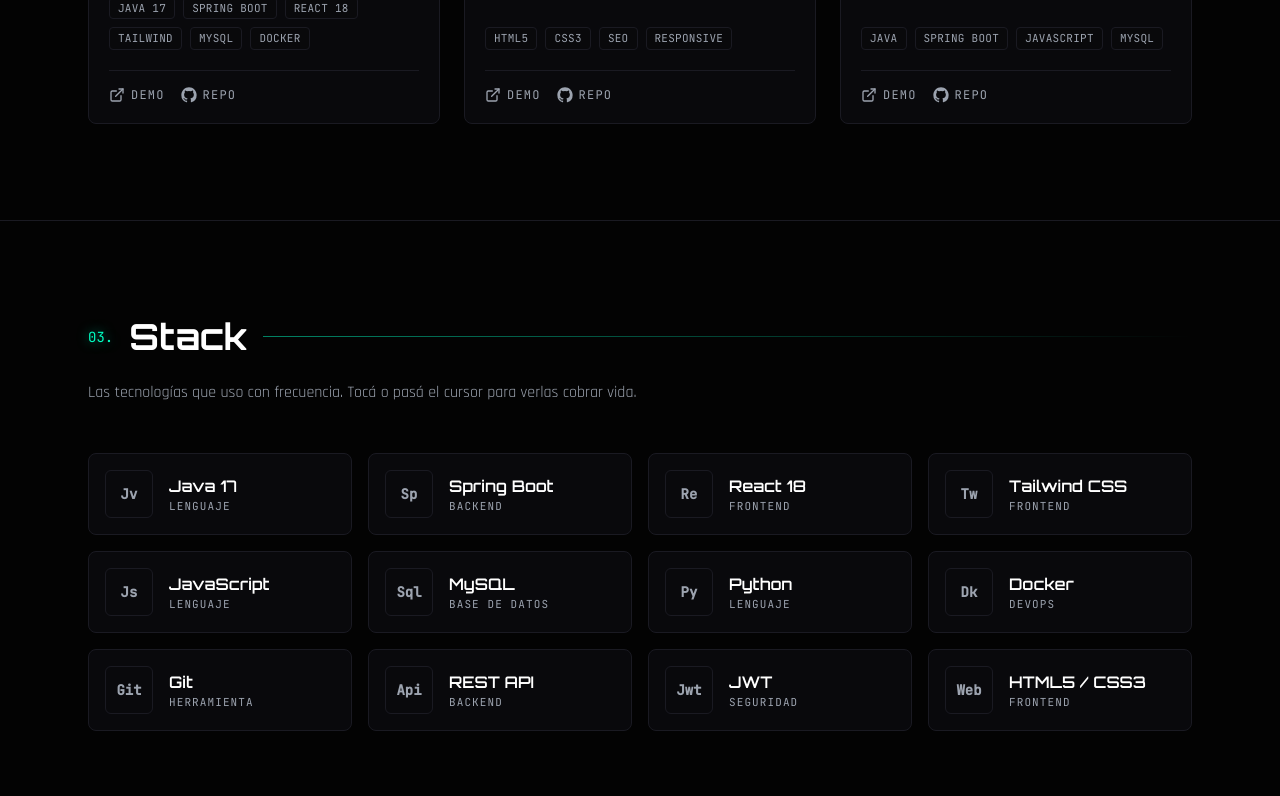
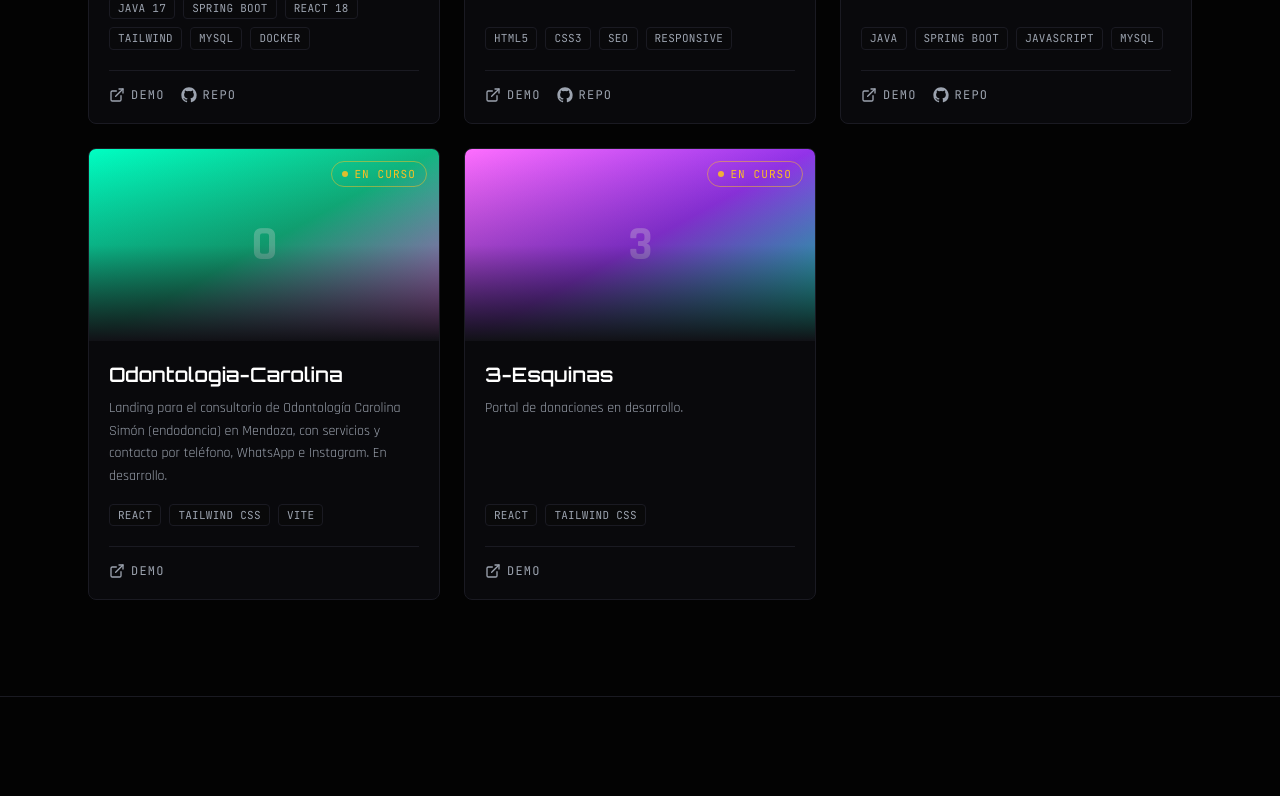
Before and after one commit to FacundoChacon/portfolio, a React (Vite) app: page / in a window 1280 px wide. Shown: the part 1991-2787 px from the top of the page. Built offline with nearby package versions, Linux system fonts and the light colour scheme.

Commit message:
feat(projects): agrega 2 proyectos en curso (Odontologia-Carolina y 3-Esquinas)

```diff
--- a/src/components/Projects.jsx
+++ b/src/components/Projects.jsx
@@ -34,20 +34,38 @@ const projects = [
     repo: "https://github.com/FacundoChacon/Bodega",
     live: "https://bodegamaipu.netlify.app/",
   },
+  {
+    title: "Odontologia-Carolina",
+    status: "inprogress",
+    description:
+      "Landing para el consultorio de Odontología Carolina Simón (endodoncia) en Mendoza, con servicios y contacto por teléfono, WhatsApp e Instagram. En desarrollo.",
+    tags: ["React", "Tailwind CSS", "Vite"],
+    live: "https://test-odontologia-carolina.vercel.app/",
+  },
+  {
+    title: "3-Esquinas",
+    status: "inprogress",
+    description: "Portal de donaciones en desarrollo.",
+    tags: ["React", "Tailwind CSS"],
+    live: "https://3-esquinas-frontend.vercel.app/",
+  },
 ]
 
 function StatusBadge({ status }) {
   const isLive = status === "live"
+  const isInProgress = status === "inprogress"
   return (
     <span
       className={`inline-flex items-center gap-1.5 rounded-full border px-2.5 py-1 font-mono text-[11px] uppercase tracking-widest ${
         isLive
           ? "border-accent-green/50 text-accent-green"
+          : isInProgress
+          ? "border-amber-400/50 text-amber-400"
           : "border-accent-pink/50 text-accent-pink"
       }`}
     >
-      <span className={`size-1.5 rounded-full ${isLive ? "bg-accent-green" : "bg-accent-pink"} animate-pulse`} />
-      {isLive ? "En el mercado" : "Demo"}
+      <span className={`size-1.5 rounded-full ${isLive ? "bg-accent-green" : isInProgress ? "bg-amber-400" : "bg-accent-pink"} animate-pulse`} />
+      {isLive ? "En el mercado" : isInProgress ? "En curso" : "Demo"}
     </span>
   )
 }
@@ -188,7 +206,7 @@ export default function Projects() {
                     className="h-48 w-full object-cover transition-transform duration-500 group-hover:scale-105"
                   />
                 ) : (
-                  <div className={`h-48 w-full bg-gradient-to-br ${gradientBgs[i]} flex items-center justify-center`}>
+                  <div className={`h-48 w-full bg-gradient-to-br ${gradientBgs[i % gradientBgs.length]} flex items-center justify-center`}>
                     <span className="text-5xl font-black text-white/30 tracking-tight select-none">
                       {project.title.charAt(0)}
                     </span>
```
